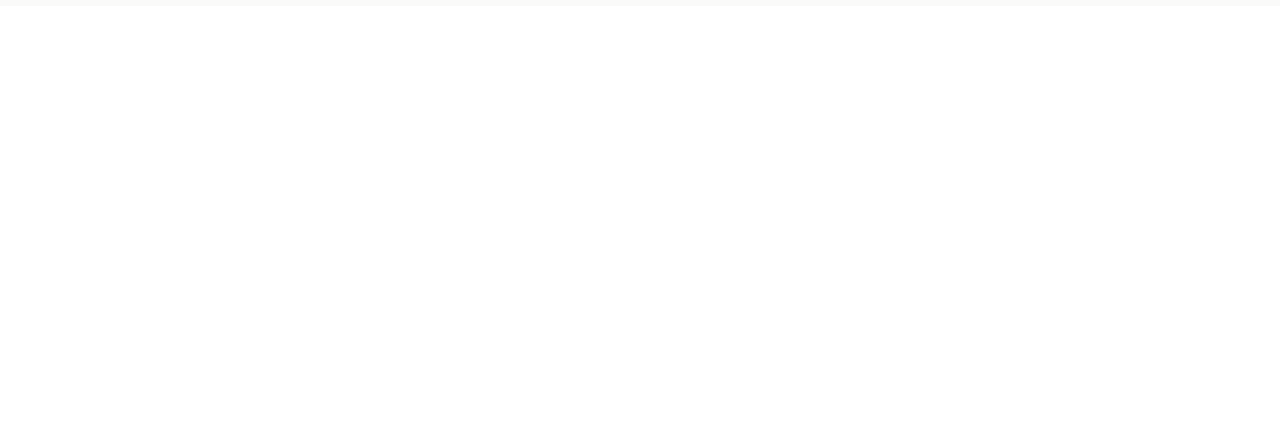
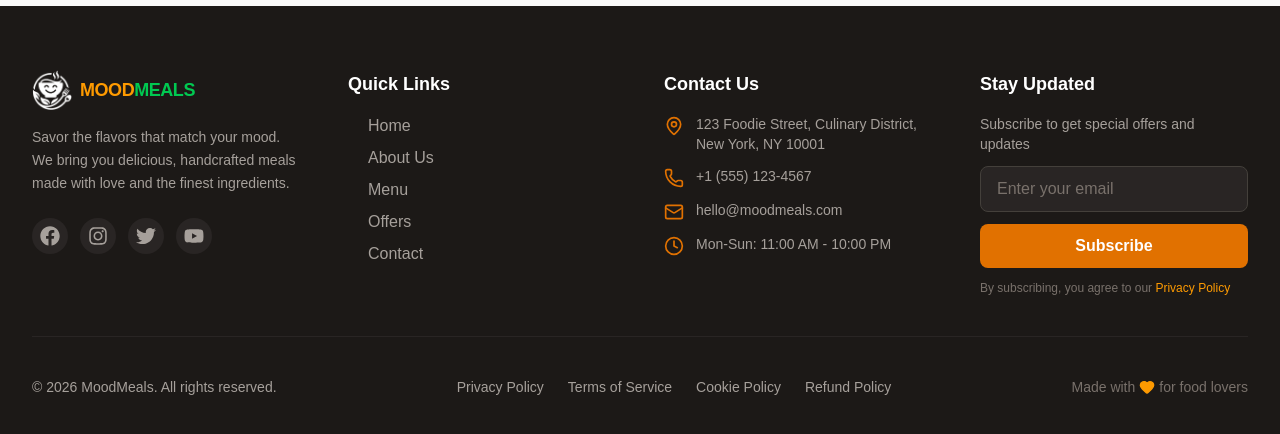
Before and after one commit to ujjwalnp/MoodMeals, a Next.js app: page / in a window 1280 px wide. Shown: the part 2048-2482 px from the top of the page. Before the commit the page ends 2054 px from the top, so only its background shows below. Built offline with nearby package versions, Linux system fonts and the light colour scheme; no server answers.

Commit message:
feat: add footer

```diff
--- a/app/page.tsx
+++ b/app/page.tsx
@@ -5,6 +5,7 @@
 import HeroSection from "@/components/HeroSection";
 import MenuItemCard from "@/components/MenuItemCard";
 import { menuItems } from "@/data/menuData";
+import Footer from "@/components/Footer";
 
 export default function Home() {
 
@@ -50,6 +51,8 @@
           ))}
         </div>
       </section>
+
+      <Footer />
     </main>
 
   );
--- /dev/null
+++ b/components/Footer.tsx
@@ -0,0 +1,236 @@
+"use client"
+
+import Link from "next/link"
+import Image from "next/image"
+import {
+  Mail,
+  Phone,
+  MapPin,
+  Clock,
+  Heart,
+  ChevronRight
+} from "lucide-react"
+
+import { FaFacebook, FaTwitter, FaInstagram, FaYoutube } from "react-icons/fa"
+
+// Define types for footer links
+interface FooterLink {
+  name: string
+  href: string
+}
+
+interface SocialLink {
+  name: string
+  href: string
+  icon: React.ReactNode
+}
+
+interface ContactInfo {
+  icon: React.ReactNode
+  text: string
+  href?: string
+}
+
+export default function Footer() {
+  const currentYear = new Date().getFullYear()
+
+  // Quick links data
+  const quickLinks: FooterLink[] = [
+    { name: "Home", href: "/" },
+    { name: "About Us", href: "/about" },
+    { name: "Menu", href: "/menu" },
+    { name: "Offers", href: "/offers" },
+    { name: "Contact", href: "/contact" },
+  ]
+
+  // Legal links data
+  const legalLinks: FooterLink[] = [
+    { name: "Privacy Policy", href: "/privacy" },
+    { name: "Terms of Service", href: "/terms" },
+    { name: "Cookie Policy", href: "/cookies" },
+    { name: "Refund Policy", href: "/refund" },
+  ]
+
+  // Social media links data
+  const socialLinks: SocialLink[] = [
+    { name: "Facebook", href: "https://facebook.com/moodmeals", icon: <FaFacebook className="h-5 w-5" /> },
+    { name: "Instagram", href: "https://instagram.com/moodmeals", icon: <FaInstagram className="h-5 w-5" /> },
+    { name: "Twitter", href: "https://twitter.com/moodmeals", icon: <FaTwitter className="h-5 w-5" /> },
+    { name: "YouTube", href: "https://youtube.com/moodmeals", icon: <FaYoutube className="h-5 w-5" /> },
+  ]
+
+  // Contact information data
+  const contactInfo: ContactInfo[] = [
+    {
+      icon: <MapPin className="h-5 w-5 text-amber-600" />,
+      text: "123 Foodie Street, Culinary District, New York, NY 10001"
+    },
+    {
+      icon: <Phone className="h-5 w-5 text-amber-600" />,
+      text: "+1 (555) 123-4567",
+      href: "tel:+15551234567"
+    },
+    {
+      icon: <Mail className="h-5 w-5 text-amber-600" />,
+      text: "hello@moodmeals.com",
+      href: "mailto:hello@moodmeals.com"
+    },
+    {
+      icon: <Clock className="h-5 w-5 text-amber-600" />,
+      text: "Mon-Sun: 11:00 AM - 10:00 PM"
+    },
+  ]
+
+  return (
+    <footer className="bg-stone-900 text-stone-300">
+      {/* Main Footer Content */}
+      <div className="max-w-7xl mx-auto px-4 sm:px-6 lg:px-8 py-12 md:py-16">
+        <div className="grid grid-cols-1 md:grid-cols-2 lg:grid-cols-4 gap-8 lg:gap-12">
+
+          {/* Brand Section */}
+          <div className="space-y-4">
+            <Link href="/" className="flex items-center gap-2">
+              <Image
+                src="/logo.png"
+                alt="moodmeals logo"
+                width={100}
+                height={35}
+                className="h-8 sm:h-10 w-auto brightness-0 invert"
+                priority
+              />
+              <span className="text-lg font-bold tracking-tight">
+                <span className="text-amber-500">MOOD</span>
+                <span className="text-green-500">MEALS</span>
+              </span>
+            </Link>
+            <p className="text-sm text-stone-400 leading-relaxed">
+              Savor the flavors that match your mood. We bring you delicious,
+              handcrafted meals made with love and the finest ingredients.
+            </p>
+            <div className="flex space-x-3 pt-2">
+              {socialLinks.map((social) => (
+                <a
+                  key={social.name}
+                  href={social.href}
+                  target="_blank"
+                  rel="noopener noreferrer"
+                  className="bg-stone-800 hover:bg-amber-600 text-stone-400 hover:text-white p-2 rounded-full transition-all duration-200 transform hover:scale-110"
+                  aria-label={social.name}
+                >
+                  {social.icon}
+                </a>
+              ))}
+            </div>
+          </div>
+
+          {/* Quick Links Section */}
+          <div>
+            <h3 className="text-white font-semibold text-lg mb-4">Quick Links</h3>
+            <ul className="space-y-2">
+              {quickLinks.map((link) => (
+                <li key={link.name}>
+                  <Link
+                    href={link.href}
+                    className="text-stone-400 hover:text-amber-500 transition-colors duration-200 flex items-center group"
+                  >
+                    <ChevronRight className="h-4 w-4 mr-1 opacity-0 group-hover:opacity-100 transition-opacity" />
+                    {link.name}
+                  </Link>
+                </li>
+              ))}
+            </ul>
+          </div>
+
+          {/* Contact Information Section */}
+          <div>
+            <h3 className="text-white font-semibold text-lg mb-4">Contact Us</h3>
+            <ul className="space-y-3">
+              {contactInfo.map((info, index) => (
+                <li key={index} className="flex items-start space-x-3">
+                  <div className="flex-shrink-0 mt-0.5">{info.icon}</div>
+                  {info.href ? (
+                    <a
+                      href={info.href}
+                      className="text-stone-400 hover:text-amber-500 transition-colors duration-200 text-sm"
+                    >
+                      {info.text}
+                    </a>
+                  ) : (
+                    <span className="text-stone-400 text-sm">{info.text}</span>
+                  )}
+                </li>
+              ))}
+            </ul>
+          </div>
+
+          {/* Newsletter Section */}
+          <div>
+            <h3 className="text-white font-semibold text-lg mb-4">Stay Updated</h3>
+            <p className="text-sm text-stone-400 mb-3">
+              Subscribe to get special offers and updates
+            </p>
+            <form
+              onSubmit={(e) => {
+                e.preventDefault()
+                // Handle newsletter subscription
+                const formData = new FormData(e.currentTarget)
+                const email = formData.get('email')
+                console.log('Newsletter signup:', email)
+                // Add your newsletter API call here
+              }}
+              className="space-y-3"
+            >
+              <input
+                type="email"
+                name="email"
+                required
+                placeholder="Enter your email"
+                className="w-full px-4 py-2.5 rounded-lg bg-stone-800 border border-stone-700 text-white placeholder-stone-500 focus:outline-none focus:ring-2 focus:ring-amber-500 focus:border-transparent transition-all"
+              />
+              <button
+                type="submit"
+                className="w-full bg-amber-600 hover:bg-amber-700 text-white font-semibold py-2.5 rounded-lg transition-all duration-200 transform hover:scale-[1.02] active:scale-[0.98]"
+              >
+                Subscribe
+              </button>
+            </form>
+            <p className="text-xs text-stone-500 mt-3">
+              By subscribing, you agree to our{" "}
+              <Link href="/privacy" className="text-amber-500 hover:text-amber-400">
+                Privacy Policy
+              </Link>
+            </p>
+          </div>
+        </div>
+
+        {/* Divider */}
+        <div className="border-t border-stone-800 my-8 md:my-10"></div>
+
+        {/* Bottom Section */}
+        <div className="flex flex-col md:flex-row justify-between items-center gap-4">
+          <div className="text-sm text-stone-400">
+            © {currentYear} MoodMeals. All rights reserved.
+          </div>
+
+          <div className="flex flex-wrap justify-center gap-6">
+            {legalLinks.map((link) => (
+              <Link
+                key={link.name}
+                href={link.href}
+                className="text-sm text-stone-400 hover:text-amber-500 transition-colors duration-200"
+              >
+                {link.name}
+              </Link>
+            ))}
+          </div>
+
+          <div className="flex items-center space-x-1 text-sm text-stone-500">
+            <span>Made with</span>
+            <Heart className="h-4 w-4 text-amber-500 fill-amber-500" />
+            <span>for food lovers</span>
+          </div>
+        </div>
+      </div>
+    </footer>
+  )
+}
--- a/package.json
+++ b/package.json
@@ -12,7 +12,8 @@
     "lucide-react": "^1.7.0",
     "next": "16.2.1",
     "react": "19.2.4",
-    "react-dom": "19.2.4"
+    "react-dom": "19.2.4",
+    "react-icons": "^5.6.0"
   },
   "devDependencies": {
     "@tailwindcss/postcss": "^4",
```
Also changed, not shown: 1 other file (tests, documents, lock files or other folders).
